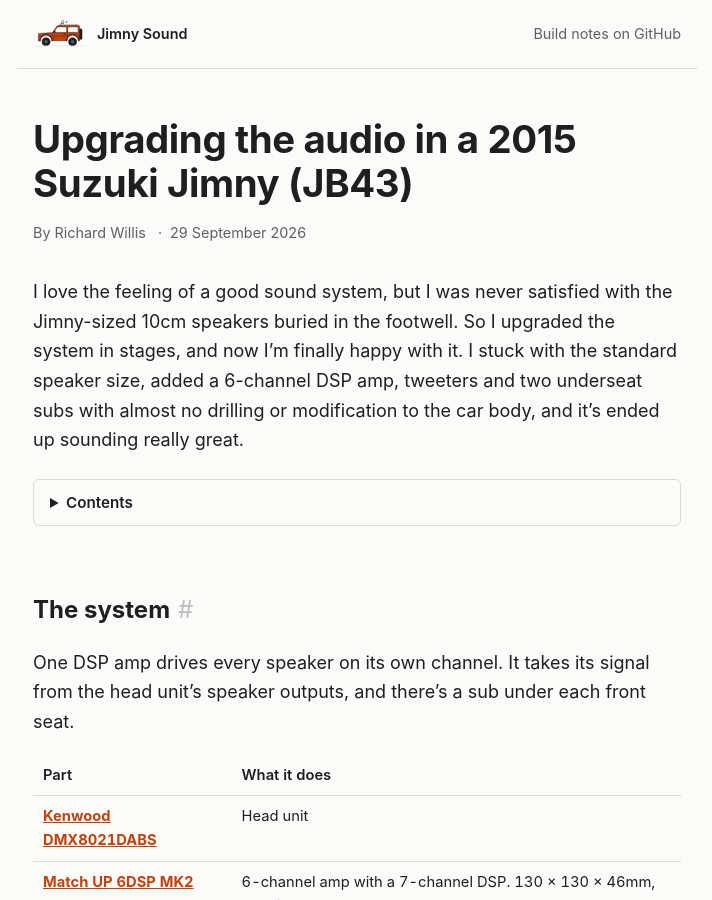
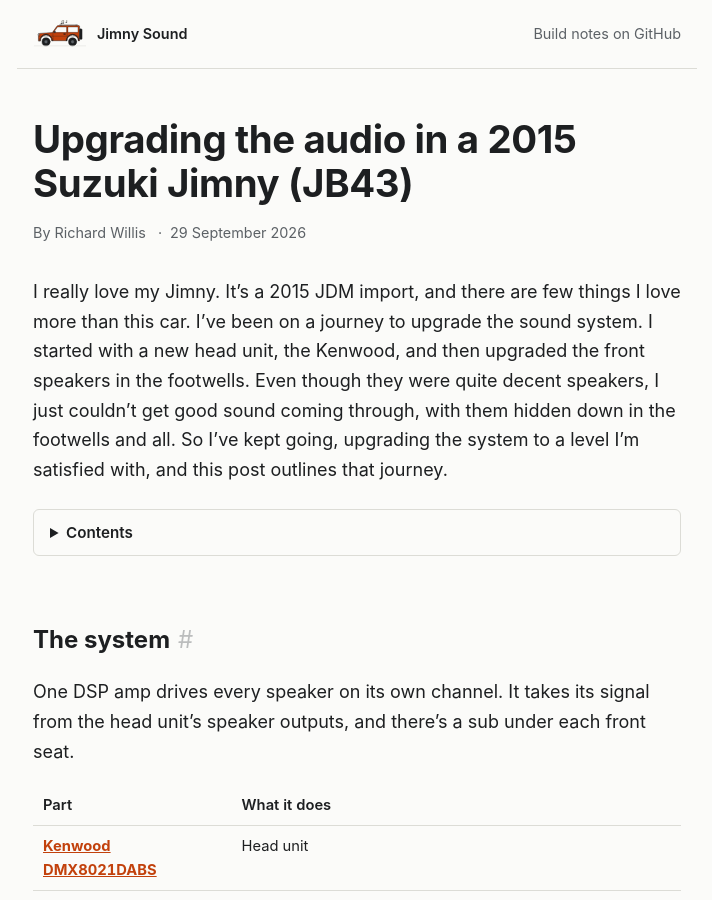
Before and after one commit to badsyntax/jimny-sound, a Jekyll site: the page built from docs/index.md, in a window 1280 px wide and 900 px high. Shown: the whole window, without its empty margins (283-995 px from the left). Built offline with Jekyll 4.4.1, drawn with Linux system fonts in a browser that asks for light colours.

Commit message:
Rewrite opening paragraph
Co-Authored-By: Claude Opus 5.5 <noreply@anthropic.com>
Claude-Session: https://claude.ai/code/session_01KAEeKGiiRTnDczcadDGzYJ

```diff
--- a/docs/index.md
+++ b/docs/index.md
@@ -7,10 +7,11 @@ author: Richard Willis
 image: images/share.png
 ---
 
-I love the feeling of a good sound system, but I was never satisfied with the Jimny-sized 10cm
-speakers buried in the footwell. So I upgraded the system in stages, and now I'm finally happy with
-it. I stuck with the standard speaker size, added a 6-channel DSP amp, tweeters and two underseat
-subs with almost no drilling or modification to the car body, and it's ended up sounding really great.
+I really love my Jimny. It's a 2015 JDM import, and there are few things I love more than this car.
+I've been on a journey to upgrade the sound system. I started with a new head unit, the Kenwood, and
+then upgraded the front speakers in the footwells. Even though they were quite decent speakers, I
+just couldn't get good sound coming through, with them hidden down in the footwells and all. So I've
+kept going, upgrading the system to a level I'm satisfied with, and this post outlines that journey.
 
 <details class="toc" id="contents" markdown="1">
 <summary>Contents</summary>
```
